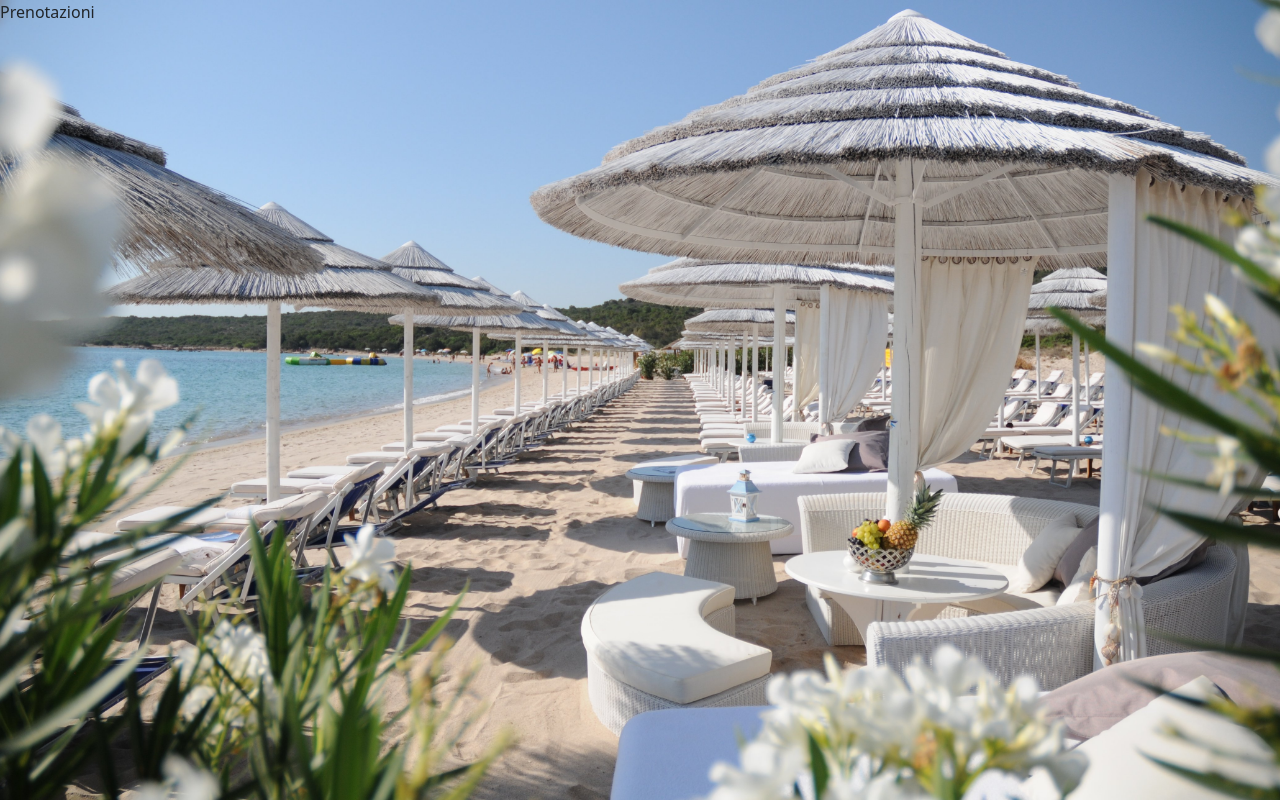
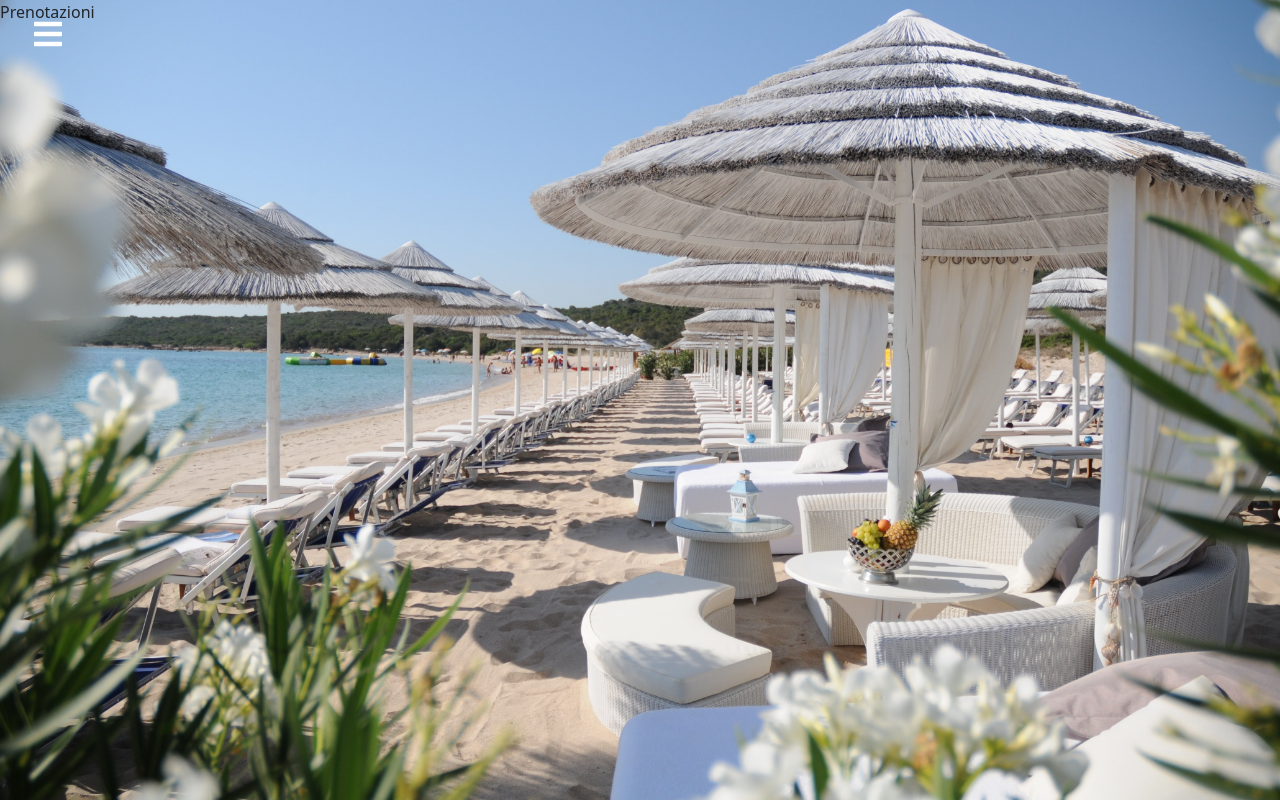
Before and after one commit to AriannaSoriani98/Progetto-ASW, a React (Create React App) app: page /prenotazioni in a window 1280 px wide. Built offline with nearby package versions, Linux system fonts and the light colour scheme.

Commit message:
Home dinamica e Link ultimati

```diff
--- a/package.json
+++ b/package.json
@@ -9,12 +9,15 @@
     "animate.css": "^4.1.1",
     "axios": "^0.21.1",
     "bootstrap": "^5.0.2",
+    "css": "^3.0.0",
     "jQuery": "^1.7.4",
     "react": "^17.0.2",
     "react-dom": "^17.0.2",
     "react-icons": "^4.2.0",
+    "react-router": "^5.2.0",
     "react-router-dom": "^5.2.0",
     "react-scripts": "4.0.3",
+    "styled-components": "^5.3.0",
     "web-vitals": "^1.1.2"
   },
   "scripts": {
--- a/src/App.css
+++ b/src/App.css
@@ -12,19 +12,22 @@
   justify-content: center;
   font-size: 3rem;
 }
-.App {
-  text-align: center;
+.new-class{
+  background-color: whitesmoke;
 }
-h1{
-  text-align: center;
-  margin:0;
-  padding: 20px;
-  font-family: "Times New Roman";
-  font-style: oblique;
-}
-.animate__animated animate__bounceInDown{
-  --animate-duration: 2.5ms;
-}
+/*.App {*/
+/*  text-align: center;*/
+/*}*/
+/*h1{*/
+/*  text-align: center;*/
+/*  margin:0;*/
+/*  padding: 20px;*/
+/*  font-family: "Times New Roman";*/
+/*  font-style: oblique;*/
+/*}*/
+/*.animate__animated animate__bounceInDown{*/
+/*  --animate-duration: 2.5ms;*/
+/*}*/
 
 body{
   width: 100%;
@@ -39,47 +42,47 @@ body{
   -o-background-size: cover;
   background-size: cover;
 }
-.container {
-  display: flex;
-  width: 100%;
-  height: 100%;
-  align-items: center;
-  justify-content: center;
-  flex-direction: row;
-  margin: 0 auto;
-}
-.row{
-  display: flex;
-  width: max-content;
-  align-items: center;
-  justify-content: center;
-  flex-direction: column;
-  text-align: center;
-  margin: 0 auto;
-  height: max-content;
-  font-size: 40px;
-  box-shadow:inset 0 -5px 40px rgba(0,0,0,0.6);
-  background: rgba(0,0,0,0.3);
-  color:floralwhite;
-  font-family: "Lucida Handwriting";
-  transition: transform .2s;
-}
-.row:hover{
-  transform: scale(1.5);
-}
-.row-container{
-  display: flex;
-  box-shadow:inset 0 -1px 5px rgba(0,0,0,0.6);
-}
+/*.container {*/
+/*  display: flex;*/
+/*  width: 100%;*/
+/*  height: 100%;*/
+/*  align-items: center;*/
+/*  justify-content: center;*/
+/*  flex-direction: row;*/
+/*  margin: 0 auto;*/
+/*}*/
+/*.row{*/
+/*  display: flex;*/
+/*  width: max-content;*/
+/*  align-items: center;*/
+/*  justify-content: center;*/
+/*  flex-direction: column;*/
+/*  text-align: center;*/
+/*  margin: 0 auto;*/
+/*  height: max-content;*/
+/*  font-size: 40px;*/
+/*  box-shadow:inset 0 -5px 40px rgba(0,0,0,0.6);*/
+/*  background: rgba(0,0,0,0.3);*/
+/*  color:floralwhite;*/
+/*  font-family: "Lucida Handwriting";*/
+/*  transition: transform .2s;*/
+/*}*/
+/*.row:hover{*/
+/*  transform: scale(1.5);*/
+/*}*/
+/*.row-container{*/
+/*  display: flex;*/
+/*  box-shadow:inset 0 -1px 5px rgba(0,0,0,0.6);*/
+/*}*/
 
-.title{
-  display: flex;
-  align-items: center;
-  justify-content: center;
-  margin:0 auto;
-}
-.right{
-  display: flex;
-  align-items: center;
-  width: 78px;
-}
+/*.title{*/
+/*  display: flex;*/
+/*  align-items: center;*/
+/*  justify-content: center;*/
+/*  margin:0 auto;*/
+/*}*/
+/*.right{*/
+/*  display: flex;*/
+/*  align-items: center;*/
+/*  width: 78px;*/
+/*}*/
--- a/src/App.js
+++ b/src/App.js
@@ -1,12 +1,11 @@
 import './App.css';
 import 'animate.css';
 import {Route} from 'react-router-dom'
-import Menu from "./components/menu";
-import HomePage from "./pages/HomePage";
-import PrenotazioniPage from "./pages/PrenotazioniPage";
+import Prenotazioni from "./components/Prenotazioni";
 import ContattiPage from "./pages/ContattiPage";
 import LuogoPage from "./pages/LuogoPage";
-import Home from "./components/Home";
+import Navbar from "./components/Navbar";
+import HomePage from "./pages/HomePage";
 
 //import { Helmet } from 'react-helmet';
 //const TITLE = 'Benvenuto'
@@ -18,8 +17,9 @@ function App() {
 
   return (
       <div class="row-container">
-          <Home/>
-            <Route path="/prenotazioni"><PrenotazioniPage /></Route>
+          <Navbar/>
+            <Route path="/" exact><HomePage/></Route>
+            <Route path="/prenotazioni"><Prenotazioni /></Route>
             <Route path="/luogo"><LuogoPage /></Route>
             <Route path="/contatti"><ContattiPage /></Route>
       </div>
--- /dev/null
+++ b/src/components/Button.js
@@ -0,0 +1,19 @@
+import styled from "styled-components";
+import {Link} from "react-router-dom";
+
+export const Button=styled(Link)`
+  background: ${({primary})=>(primary ? '#000d1a': 'CD853F')};
+  white-space: nowrap;
+  outline: none;
+  border: none;
+  min-width: 100px;
+  max-width: 200px;
+  cursor: pointer;
+  text-decoration: none;
+  transition: 0.3s;
+  display: flex;
+  justify-content: center;
+  align-items: center;
+  padding: ${({big})=>(big ? '16px 40px':'14px 24px')};
+  color: ${({primary})=>(primary? '#fff':'#000d1a')};
+`;
--- a/src/components/Home.js
+++ b/src/components/Home.js
@@ -1,31 +1,186 @@
-import Menu from "./menu";
-import PrenotazioniPage from "../pages/PrenotazioniPage";
-import ContattiPage from "../pages/ContattiPage";
-import LuogoPage from "../pages/LuogoPage";
-import {Link} from "react-router-dom";
-import React from "react";
+import React,{useEffect, useState,useRef} from 'react'
+import styled, {css} from "styled-components";
+import {IoMdArrowRoundForward} from "react-icons/io";
+import {Button} from './Button';
+import {IoArrowForward,IoArrowBack} from "react-icons/io5";
 
-function Home() {
-    const name = 'Playa Majorca'
+const HomeSection=styled.section`
+  height: 100vh;
+  max-height: 1100px;
+  position: relative;
+  overflow: hidden;
+`;
+const HomeWrapper=styled.div`
+  width: 100%;
+  height: 100%;
+  display: flex;
+  justify-content: center;
+  align-items: center;
+  overflow: hidden;
+  position: relative;
+  -webkit-background-size: cover;
+  -moz-background-size: cover;
+  -o-background-size: cover;
+  background-size: cover;
+`;
+const HomeSlide=styled.div`
+  z-index: 1;
+  width: 100%;
+  height: 100%;
+`;
+const HomeSlider=styled.div`
+  position: absolute;
+  top:0;
+  left: 0;
+  width: 100%;
+  height: 100%;
+  display: flex;
+  justify-content: center;
+  align-items: center;
+`;
+const HomeImage=styled.img`
+  position: absolute;
+  top:0;
+  left:0;
+  width: 100vw;
+  height: 100vh;
+  object-fit: cover;
+
+  &::before{
+    content: '';
+    position: absolute;
+    z-index: 2;
+    width: 100%;
+    height: 100vh;
+    bottom: 0vh;
+    left: 0;
+    overflow: hidden;
+    opacity: 0.4;
+    background: linear-gradient(
+            0deg,
+            rgba(0,0,0,0.2) 0%,
+            rgba(0,0,0,0.2) 50%,
+            rgba(0,0,0,0.6) 100%
+    );
+  }
+`;
+const HomeContent=styled.div`
+  position: relative;
+  z-index: 10;
+  display: flex;
+  flex-direction: column;
+  max-width: 1600px;
+  width: calc(100% - 100px);
+  color:#fff;
+
+  h1{
+    font-size: clamp(1rem,8vw,10rem);
+    font-weight: 400;
+    text-transform: uppercase;
+    text-shadow: 0px 0px 20px rgba(0,0,0,0.4);
+    text-align: left;
+    margin-bottom: 0.8rem;
+  }
+
+`;
+const Arrow=styled(IoMdArrowRoundForward)`
+    margin-left: 0.5rem;
+`;
+
+const SliderButtons=styled.div`
+  position: absolute;
+  bottom: 50px;
+  right: 50px;
+  display: flex;
+  z-index: 10;
+`;
+const arrowButtons = css`
+  height: 50px;
+  width: 50px;
+  color: #fff;
+  cursor: pointer;
+  background: #000d1a;
+  border-radius: 50px;
+  padding: 10px;
+  margin-right: 1rem;
+  user-select: none;
+  transition: 0.3s;
+
+  &:hover{
+    background: #cd853f;
+    transform: scale(1.05);
+  }
+`;
+const PrevArrow=styled(IoArrowBack)`
+  ${arrowButtons}
+`;
+const NextArrow=styled(IoArrowForward)`
+  ${arrowButtons}
+`;
+
+const Home=({slides})=> {
+    const [current,setCurrent]=useState(0)
+    const lenght=slides.length
+    const timeout=useRef(null)
+
+    useEffect(()=>{
+        const nextSlide=()=>{
+            setCurrent(current=>(current===lenght-1?0:current+1))
+        }
+        timeout.current=setTimeout(nextSlide,5000)
+        return function (){
+            if(timeout.current) {
+                clearTimeout(timeout.current)
+            }
+        }
+    },[current,lenght])
+
+    const nextSlide=()=>{
+        if(timeout.current) {
+            clearTimeout(timeout.current)
+        }
+        setCurrent(current==lenght-1 ? 0 :  current+1) //se arriva a 0 ricomincia
+    };
+
+    const prevSlide=()=>{
+        if(timeout.current) {
+            clearTimeout(timeout.current)
+        }
+        setCurrent(current==0 ? lenght-1:current-1)
+    };
+    if(!Array.isArray(slides)|| slides.length<=0){
+        return null
+    }
     return (
-        <body>
-        <div className="row-container">
-            <Menu/>
-            <div className={"title"}>
-                <h1 className="animate__animated animate__bounceInDown"> {name} </h1>
-            </div>
-            <div className={"right"}>
-            </div>
-        </div>
-        <div className="container">
-            <li className="nav-item">
-            <Link to="/prenotazioni" className={"row"}>
-                PRENOTA SUBITO <br/>
-                IL TUO OMBRELLONE!
-            </Link>
-            </li>
-        </div>
-        </body>
+        <HomeSection>
+            <HomeWrapper>
+                {slides.map( (slide,index)=>{
+                    return(
+                        <HomeSlide key={index}>
+                            {index===current&&(
+                                <HomeSlider>
+                                    <HomeImage src={slide.image}/>
+                                    <HomeContent>
+                                        <h1>{slide.title}</h1>
+                                        <Button to={slide.path}
+                                                primary='true'
+                                                css={`
+                                                max-width: 160px;`}>
+                                            {slide.label}
+                                            <Arrow/>
+                                        </Button>
+                                    </HomeContent>
+                                </HomeSlider>
+                            )}
+                        </HomeSlide>
+                    )
+                })}
+                <SliderButtons>
+                    <PrevArrow onClick={prevSlide}/>
+                    <NextArrow onClick={nextSlide}/>
+                </SliderButtons>
+            </HomeWrapper>
+        </HomeSection>
     )
 }
 
--- /dev/null
+++ b/src/components/Navbar.js
@@ -0,0 +1,29 @@
+import React from 'react'
+import styled from "styled-components";
+import Menu from "./menu";
+
+const Nav = styled.nav`
+  height: 60px;
+  display: flex;
+  justify-content: space-between;
+  padding: 1rem 2rem;
+  z-index: 100;
+  position: fixed;
+  width: 100%;
+`;
+
+const NavMenu=styled.div`
+  display: flex;
+  align-items: center;
+`;
+const Navbar= () => {
+    return (
+        <Nav>
+            <NavMenu>
+                <Menu/>
+            </NavMenu>
+        </Nav>
+    )
+}
+
+export default Navbar;
--- a/src/components/menu.css
+++ b/src/components/menu.css
@@ -1,13 +1,14 @@
-.navbar {
-
-    height: 80px;
-    display: flex;
-    justify-content: start;
-    align-items: center;
-}
-
+/*.navbar {*/
+/*    height: 80px;*/
+/*    display: flex;*/
+/*    justify-content: space-between;*/
+/*    position: fixed;*/
+/*    padding: 1rem 2rem;*/
+/*    width: 100%;*/
+/*    z-index: 100;*/
+/*}*/
 .menu-bars {
-    margin-left: 2rem;
+    margin-left: 0;
     font-size: 2rem;
     background: none;
 }
--- a/src/components/menu.js
+++ b/src/components/menu.js
@@ -4,7 +4,7 @@ import * as AiIcons from 'react-icons/ai';
 import { Link } from 'react-router-dom';
 import './menu.css';
 import { IconContext } from 'react-icons';
-import {MenuData} from "./MenuData";
+import {MenuData} from "../data/MenuData";
 
 function Menu() {
     const [sidebar, setSidebar] = useState(false);
@@ -28,12 +28,14 @@ function Menu() {
                         </li>
                         {MenuData.map((item, index) => {
                             return (
+                                <ul>
                                 <li key={index} className={item.cName}>
                                     <Link to={item.path}>
                                         {item.icon}
                                         <span>{item.title}</span>
                                     </Link>
                                 </li>
+                                </ul>
                             );
                         })}
                     </ul>
--- a/src/components/MenuData.js
+++ b/src/data/MenuData.js
@@ -1,5 +1,4 @@
 import React from 'react'
-import {FaBars} from "react-icons/fa"
 import {AiFillHome, FiShoppingBag, SiGooglemaps, TiContacts} from "react-icons/all";
 
 export const MenuData = [
--- a/src/pages/HomePage.js
+++ b/src/pages/HomePage.js
@@ -1,8 +1,9 @@
-import App from "../App";
+import Home from "../components/Home";
+import {HomeData} from "../data/HomeData";
 
 function HomePage() {
     return (
-        <App/>
+        <Home slides={HomeData}/>
     )
 }
 
```
Also changed, not shown: src/data/HomeData.js (added, +20 -0 lines), 1 other file (tests, documents, lock files or other folders).
